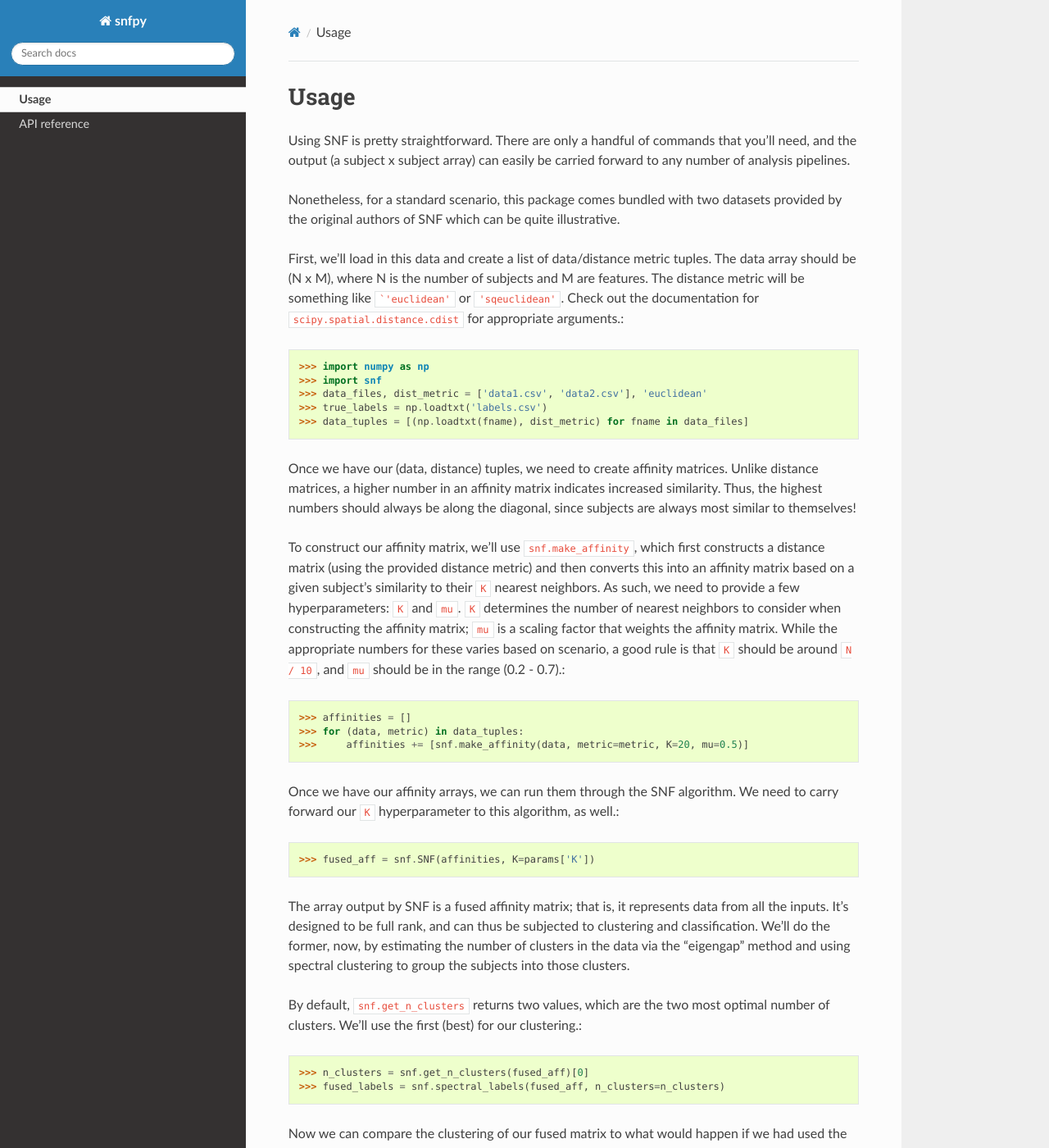
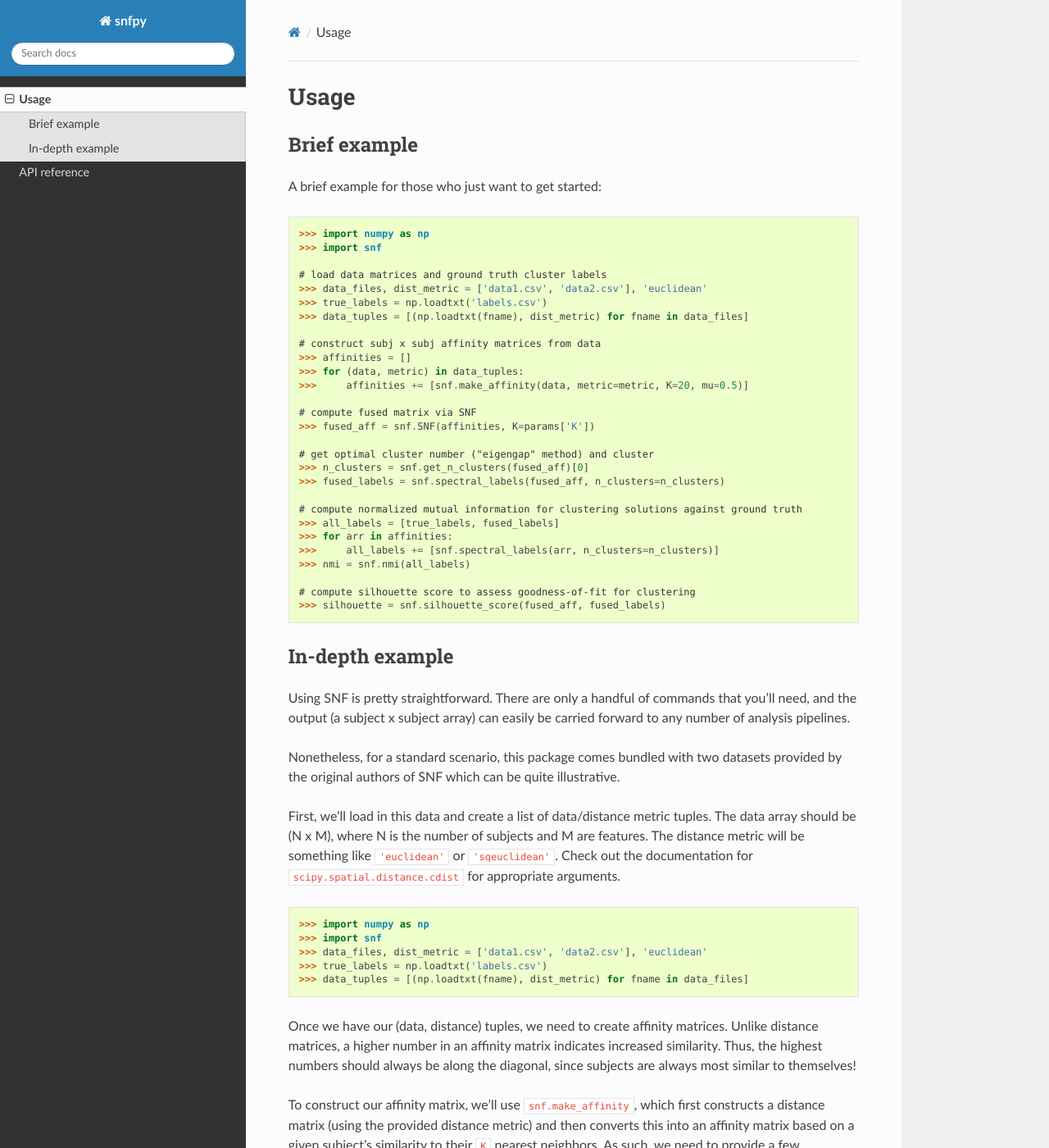
Before and after one commit to rmarkello/snfpy, a Sphinx documentation site: the page built from docs/usage.rst, in a window 1280 px wide and 1400 px high. Shown: the whole window at 82% size. Built offline with Sphinx 7.4.7 and the Read the Docs theme 2.0.0, drawn with Linux system fonts in a browser that asks for light colours; the version number could not be read and is left out; some of the changed text lies outside the part shown.

Commit message:
[DOC] Updated usage.rst

````diff
--- a/docs/usage.rst
+++ b/docs/usage.rst
@@ -2,6 +2,42 @@
 
 Usage
 =====
+
+Brief example
+---------------
+A brief example for those who just want to get started: ::
+
+    >>> import numpy as np
+    >>> import snf
+
+    # load data matrices and ground truth cluster labels
+    >>> data_files, dist_metric = ['data1.csv', 'data2.csv'], 'euclidean'
+    >>> true_labels = np.loadtxt('labels.csv')
+    >>> data_tuples = [(np.loadtxt(fname), dist_metric) for fname in data_files]
+
+    # construct subj x subj affinity matrices from data
+    >>> affinities = []
+    >>> for (data, metric) in data_tuples:
+    >>>     affinities += [snf.make_affinity(data, metric=metric, K=20, mu=0.5)]
+
+    # compute fused matrix via SNF
+    >>> fused_aff = snf.SNF(affinities, K=params['K'])
+
+    # get optimal cluster number ("eigengap" method) and cluster
+    >>> n_clusters = snf.get_n_clusters(fused_aff)[0]
+    >>> fused_labels = snf.spectral_labels(fused_aff, n_clusters=n_clusters)
+
+    # compute normalized mutual information for clustering solutions against ground truth
+    >>> all_labels = [true_labels, fused_labels]
+    >>> for arr in affinities:
+    >>>     all_labels += [snf.spectral_labels(arr, n_clusters=n_clusters)]
+    >>> nmi = snf.nmi(all_labels)
+
+    # compute silhouette score to assess goodness-of-fit for clustering
+    >>> silhouette = snf.silhouette_score(fused_aff, fused_labels)
+
+In-depth example
+----------------
 Using SNF is pretty straightforward. There are only a handful of commands that
 you'll need, and the output (a subject x subject array) can easily be carried
 forward to any number of analysis pipelines.
@@ -12,9 +48,9 @@ illustrative.
 
 First, we'll load in this data and create a list of data/distance metric tuples.
 The data array should be (N x M), where N is the number of subjects and M are
-features. The distance metric will be something like ```'euclidean'`` or
+features. The distance metric will be something like ``'euclidean'`` or
 ``'sqeuclidean'``. Check out the documentation for
-``scipy.spatial.distance.cdist`` for appropriate arguments.::
+``scipy.spatial.distance.cdist`` for appropriate arguments. ::
 
     >>> import numpy as np
     >>> import snf
@@ -35,14 +71,14 @@ hyperparameters: ``K`` and ``mu``. ``K`` determines the number of nearest
 neighbors to consider when constructing the affinity matrix; ``mu`` is a
 scaling factor that weights the affinity matrix. While the appropriate numbers
 for these varies based on scenario, a good rule is that ``K`` should be around
-``N / 10``, and ``mu`` should be in the range (0.2 - 0.7).::
+``N / 10``, and ``mu`` should be in the range (0.2 - 0.7). ::
 
     >>> affinities = []
     >>> for (data, metric) in data_tuples:
     >>>     affinities += [snf.make_affinity(data, metric=metric, K=20, mu=0.5)]
 
 Once we have our affinity arrays, we can run them through the SNF algorithm. We
-need to carry forward our ``K`` hyperparameter to this algorithm, as well.::
+need to carry forward our ``K`` hyperparameter to this algorithm, as well. ::
 
     >>> fused_aff = snf.SNF(affinities, K=params['K'])
 
@@ -53,7 +89,7 @@ estimating the number of clusters in the data via the "eigengap" method and
 using spectral clustering to group the subjects into those clusters.
 
 By default, ``snf.get_n_clusters`` returns two values, which are the two most
-optimal number of clusters. We'll use the first (best) for our clustering.::
+optimal number of clusters. We'll use the first (best) for our clustering. ::
 
     >>> n_clusters = snf.get_n_clusters(fused_aff)[0]
     >>> fused_labels = snf.spectral_labels(fused_aff, n_clusters=n_clusters)
@@ -62,14 +98,14 @@ Now we can compare the clustering of our fused matrix to what would happen if
 we had used the data from either of the original matrices, individually.
 
 To do this, we first need to generate cluster labels from the individual
-affinity matrices.::
+affinity matrices. ::
 
     >>> all_labels = [true_labels, fused_labels]
     >>> for arr in affinities:
     >>>     all_labels += [snf.spectral_labels(arr, n_clusters=n_clusters)]
 
 Then, we'll calculate the normalized mutual information score (NMI) between the
-labels generated by SNF and the ones we just obtained.::
+labels generated by SNF and the ones we just obtained. ::
 
     >>> nmi = snf.nmi(all_labels)
     >>> print(np.triu(nmi))
@@ -95,7 +131,7 @@ individual arrays is contributing to the fused network.
 
 We can also assess how well the clusters are defined using the silhouette
 score. These values range from -1 to 1, where -1 indicates a poor clustering
-solution and 1 indicates a fantastic solution.::
+solution and 1 indicates a fantastic solution. ::
 
     >>> silhouette = snf.silhouette_score(fused_aff, fused_labels)
     >>> print(f"Silhouette score for the fused matrix is: {silhouette:.2f}")
@@ -103,4 +139,7 @@ solution and 1 indicates a fantastic solution.::
 
 This indicates that the clustering solution for the data is pretty good! We
 could try playing around with the hyperparameters to see if we can improve our
-fit (being careful to do so in a way that won't overfit to your data!).
+fit (being careful to do so in a way that won't overfit to your data!). It's
+worth noting that the silhouette score here is slightly modified to deal with
+the fact that we're working with affinity matrices, NOT distance matrices. See
+the :ref:`API reference <api_ref>` for more information.
````
Also changed, not shown: README.md (+7 -20 lines).
